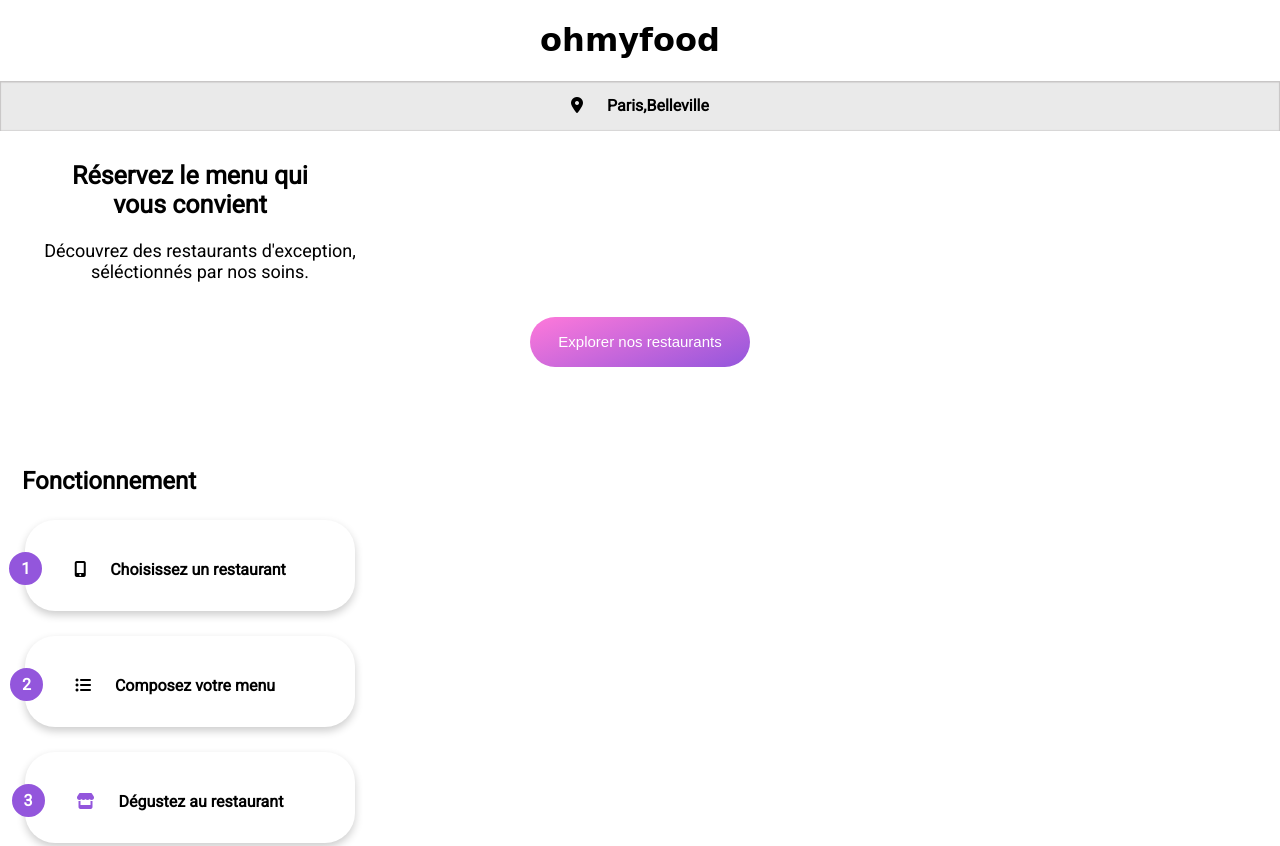
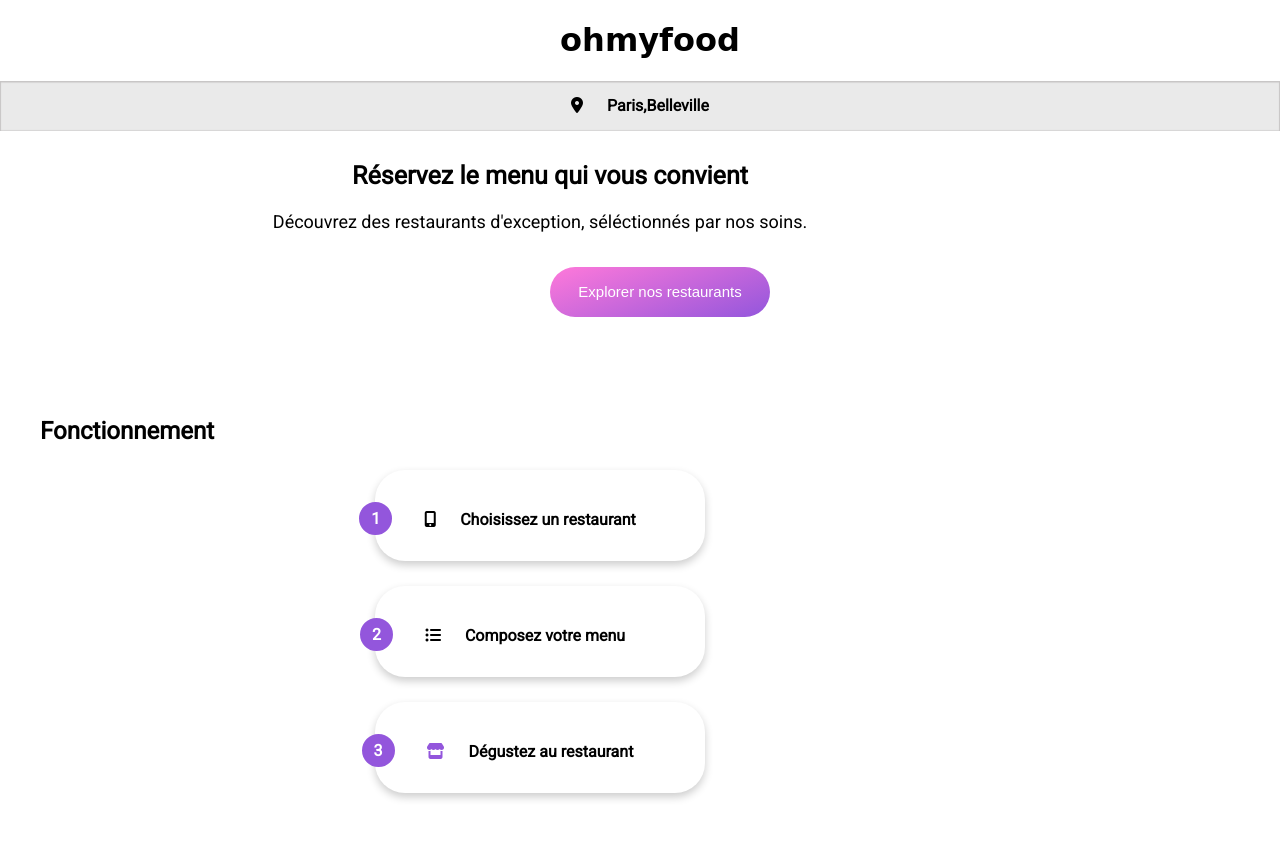
Before and after one commit to fgerdolle/FranckGerdolle_2_19112020, a website: page index.html in a window 1280 px wide. Shown: the top 846 px of the page. Drawn offline with Linux system fonts and the light colour scheme; a web font is replaced by a local one.

Commit message:
responsive

```diff
--- a/index.html
+++ b/index.html
@@ -28,7 +28,7 @@
 
 
             <!-- Reservation -->
-            <div>
+            <div id="bloc-reservation">
                 <h2 id="reservation">Réservez le menu qui vous convient</h2>
                 <p id="paragraph-reservation">
                     Découvrez des restaurants d'exception, séléctionnés par nos soins.
--- a/package.json
+++ b/package.json
@@ -6,6 +6,9 @@
   "scripts": {
     "sass": "sass --watch sass/main.scss:css/main.css",
     "sass": "sass --watch sass/menu.scss:css/menu.css"
+
+
+
 
   },
   "repository": {
--- a/sass/Layout/_footer.scss
+++ b/sass/Layout/_footer.scss
@@ -6,24 +6,31 @@ Footer {
     color: white;
     text-align: left;
     height: 225px;
-    & div{
-        margin-left:25px;
+    margin-top: 60px;
+    & div {
+        margin-left: 25px;
         margin-top: 15px;
         font-size: 1em;
-        & .fa-utensils{
+        & .fa-utensils {
             margin-right: 18px;
         }
-        & .fa-hands-helping{
+        & .fa-hands-helping {
             margin-right: 10px;
         }
     }
     & h1 {
-            padding-top: 20px;
-            margin-left:25px;
-            font-size: 1.3em;
-            font-weight: normal;
-        }
-    & #contact{
+        padding-top: 20px;
+        margin-left: 25px;
+        font-size: 1.3em;
+        font-weight: normal;
+    }
+    & #contact {
         margin-bottom: 30px;
     }
 }
+
+@media only screen and (min-width: 667px) {
+    footer {
+        text-align: center;
+    }
+}
--- a/sass/Layout/_h1.scss
+++ b/sass/Layout/_h1.scss
@@ -17,3 +17,10 @@ h1 {
     height: 250px;
 
 }
+
+@media only screen and (min-width: 768px) {
+    h1{
+        margin-right: 0;
+        margin-left: 20px;
+    }
+}
--- a/sass/Pages/_reservation.scss
+++ b/sass/Pages/_reservation.scss
@@ -1,6 +1,9 @@
 @import "../Base/font";
 @import "../Composants/button";
 
+#bloc-reservation {
+    width: 100%;
+}
 
 #reservation {
     @include Font-h2-reservation;
@@ -9,7 +12,7 @@
     margin-top: 30px;
 }
 
-#paragraph-reservation{
+#paragraph-reservation {
     @include Font-p-discoveries;
     margin-left: 40px;
     margin-bottom: 35px;
@@ -18,3 +21,33 @@
 .explore {
     @include Button-explorer;
 }
+
+@media only screen and (min-width: 667px) {
+    #reservation {
+        width: 400px;
+        margin-left: 140px;
+    }
+    #paragraph-reservation{
+        width: 600px;
+        margin-left: 30px;
+    }
+}
+@media only screen and (min-width: 768px) {
+    #reservation {
+        margin-left: 200px;
+    }
+    #paragraph-reservation{
+        margin-left: 90px;
+    }
+}
+@media only screen and (min-width: 1024px) {
+    #reservation {
+        margin-left: 350px;
+    }
+    #paragraph-reservation{
+        margin-left: 240px;
+    }
+    .explore{
+        margin-left: 40px;
+    }
+}
--- a/sass/Pages/_section-fonctionnement.scss
+++ b/sass/Pages/_section-fonctionnement.scss
@@ -51,3 +51,25 @@
     top: 32px;
     left: -45px;
 }
+
+@media only screen and (min-width: 667px) {
+    .h2-title{
+        margin-left: 40px;
+    }
+    .row-fonctionnement{
+        margin-left: 150px;
+    }
+}
+@media only screen and (min-width: 768px) {
+    .row-fonctionnement{
+        margin-left: 200px;
+    }
+}
+@media only screen and (min-width: 1024px) {
+    .h2-title{
+        margin-left: 60px;
+    }
+    .row-fonctionnement{
+        margin-left: 350px;
+    }
+}
--- a/sass/Pages/_section-menu.scss
+++ b/sass/Pages/_section-menu.scss
@@ -54,6 +54,5 @@
 .explore {
     @include Button-explorer;
     margin-top: 50px;
-    margin-bottom: 50px;
     font-size: 20px;
 }
--- a/sass/Pages/_section-resto.scss
+++ b/sass/Pages/_section-resto.scss
@@ -9,7 +9,7 @@
     width: 335px;
     height: 250px;
     border-radius: 20px;
-    margin-bottom: 40px;
+    margin-bottom: 20px;
     margin-left: 20px;
     background-color: white;
     position: relative;
@@ -74,3 +74,22 @@ h3 {
 .liked:hover .heart2 {
     display: inline-block;
 }
+
+@media only screen and (min-width: 667px) {
+    .h2-title{
+        margin-left: 40px;
+    }
+    .row-restaurant{
+        margin-left: 150px;
+    }
+}
+@media only screen and (min-width: 768px) {
+    .row-restaurant{
+        margin-left: 200px;
+    }
+}
+@media only screen and (min-width: 1024px) {
+    .row-restaurant{
+        margin-left: 350px;
+    }
+}
```
Also changed, not shown: css/main.css, css/menu.css, sass/Layout/_header.scss (line endings or trailing spaces), 2 other files.
